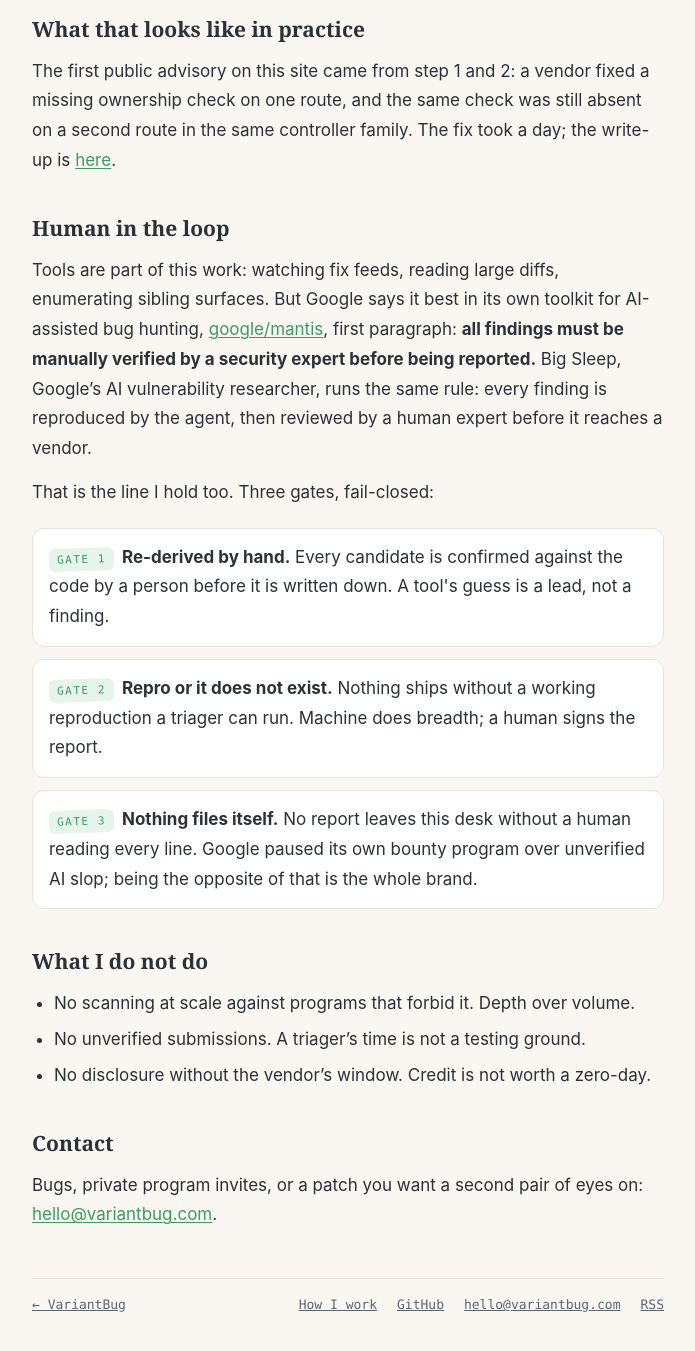
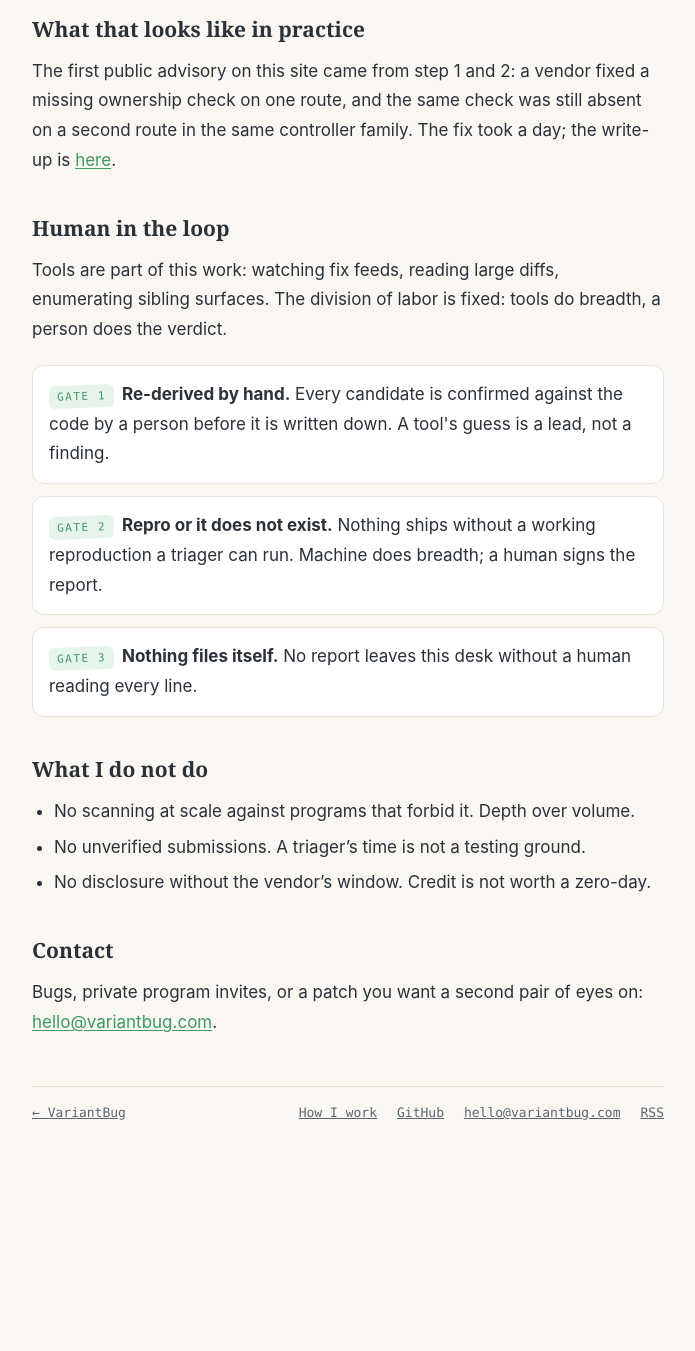
Before and after one commit to variantbug/variantbug.github.io, a Jekyll site: the page built from how.md, in a window 1280 px wide and 1400 px high, scrolled down 847 px. Shown: the top 1351 px of the window, without its empty margins (292-987 px from the left). Built offline with Jekyll 4.4.1, drawn with Linux system fonts in a browser that asks for light colours; after the commit the page ends 2063 px from its top, so only the background shows below that.

Commit message:
how: drop external citations, own the human-in-the-loop line

```diff
--- a/how.md
+++ b/how.md
@@ -22,14 +22,12 @@ The first public advisory on this site came from step 1 and 2: a vendor fixed a
 
 ## Human in the loop
 
-Tools are part of this work: watching fix feeds, reading large diffs, enumerating sibling surfaces. But Google says it best in its own toolkit for AI-assisted bug hunting, [google/mantis](https://github.com/google/mantis), first paragraph: **all findings must be manually verified by a security expert before being reported.** Big Sleep, Google's AI vulnerability researcher, runs the same rule: every finding is reproduced by the agent, then reviewed by a human expert before it reaches a vendor.
-
-That is the line I hold too. Three gates, fail-closed:
+Tools are part of this work: watching fix feeds, reading large diffs, enumerating sibling surfaces. The division of labor is fixed: tools do breadth, a person does the verdict.
 
 <div class="gates">
   <div class="gate"><span class="g-tag">GATE 1</span><strong>Re-derived by hand.</strong> Every candidate is confirmed against the code by a person before it is written down. A tool's guess is a lead, not a finding.</div>
   <div class="gate"><span class="g-tag">GATE 2</span><strong>Repro or it does not exist.</strong> Nothing ships without a working reproduction a triager can run. Machine does breadth; a human signs the report.</div>
-  <div class="gate"><span class="g-tag">GATE 3</span><strong>Nothing files itself.</strong> No report leaves this desk without a human reading every line. Google paused its own bounty program over unverified AI slop; being the opposite of that is the whole brand.</div>
+  <div class="gate"><span class="g-tag">GATE 3</span><strong>Nothing files itself.</strong> No report leaves this desk without a human reading every line.</div>
 </div>
 
 <style>
```
